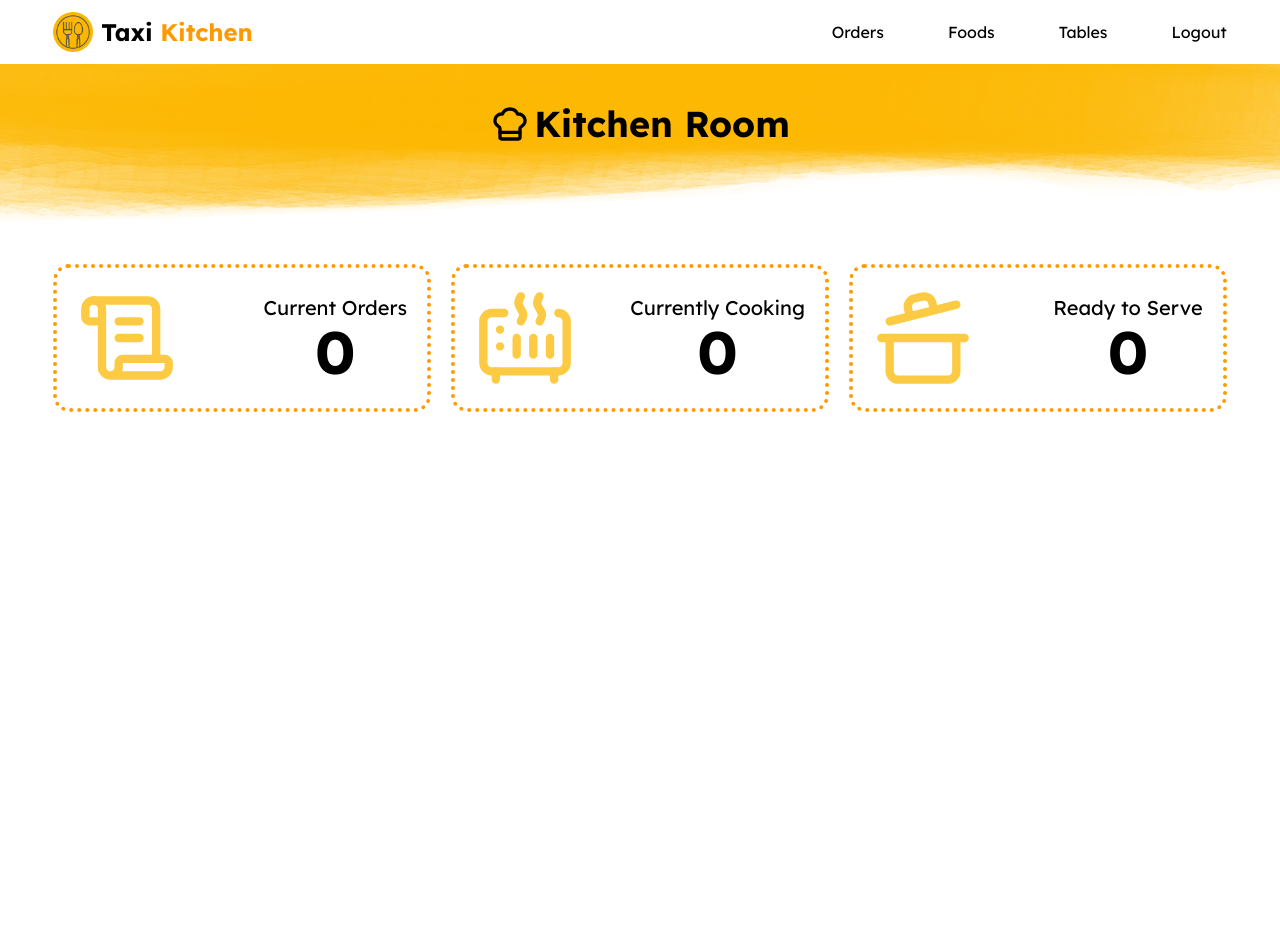
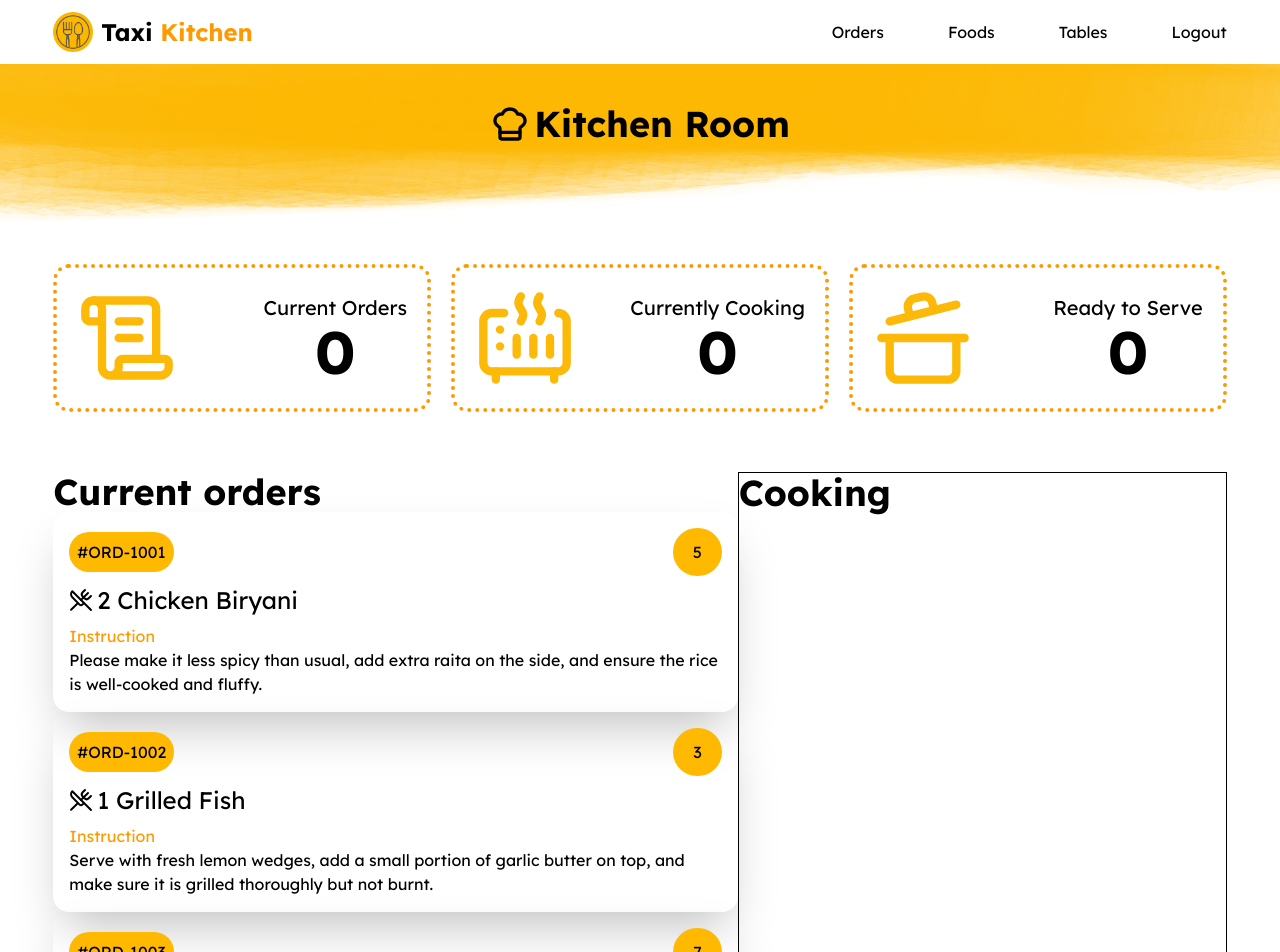
Before and after one commit to Fahim044/Taxi-Kitchen, a React (Vite) app: page / in a window 1280 px wide. Shown: the top 952 px of the page. Before the commit the page ends 800 px from the top, so only its background shows below. Built offline with nearby package versions, Linux system fonts and the light colour scheme.

Commit message:
added currentOrders

```diff
--- a/src/App.jsx
+++ b/src/App.jsx
@@ -1,11 +1,17 @@
 
+import { Suspense } from 'react'
 import './App.css'
 import Heading from './Components/Heading'
 import Navbar from './Components/Navbar'
 import States from './Components/States'
+import OrdersContainer from './Components/OrdersContainer'
+
+const loadOrders=()=>fetch('/orders.json').then(res=>res.json());
+
 
 function App() {
-
+const ordersPromise=loadOrders();
+// console.log(ordersPromise);
   return (
     <>
      <nav className='w-11/12 mx-auto py-3'>
@@ -16,6 +22,9 @@ function App() {
      </header>
      <section>
       <States></States>
+      <Suspense fallback={<h1>Loading...</h1>}>
+    <OrdersContainer promise={ordersPromise}></OrdersContainer>
+      </Suspense>
      </section>
     </>
   )
--- /dev/null
+++ b/src/Components/OrderCard.jsx
@@ -0,0 +1,26 @@
+import { UtensilsCrossed } from 'lucide-react';
+import React from 'react';
+
+const OrderCard = ({order}) => {
+    return (
+        <div className='rounded-2xl p-4 shadow-2xl '>
+            {/* order no+table no. */}
+            <div className='flex justify-between items-center'>
+                <p className='bg-amber-400 rounded-3xl p-2'>#{order.order_no}</p>
+                <p className='bg-amber-400 rounded-full px-5 py-3 '>{order.table_no}</p>
+            </div>
+            {/* title */}
+            <div className='flex gap-1 items-center my-2'>
+                <UtensilsCrossed />
+                <h2 className='text-2xl'>{order.quantity} {order.order_title}</h2>
+            </div>
+            {/* instruction */}
+            <h3 className='text-amber-500'>Instruction</h3>
+            <p>{order.special_instruction}</p>
+
+
+                </div>
+    );
+};
+
+export default OrderCard;
--- /dev/null
+++ b/src/Components/OrdersContainer.jsx
@@ -0,0 +1,34 @@
+import React, { use } from 'react';
+import OrderCard from './OrderCard';
+
+const OrdersContainer = ({promise}) => {
+    const data= use(promise);
+    console.log(data);
+    return (
+        <div>
+
+            <div className='grid grid-cols-1 lg:grid-cols-12 w-11/12 mx-auto py-5'>
+                <div className=' lg:col-span-7 '>
+                    <h1 className='text-4xl font-bold'>Current orders</h1>
+
+                <div className=' '>
+                    {
+                        data.map(order=><OrderCard order={order}></OrderCard>)
+                    }
+
+                </div>
+
+                </div>
+                <div className='lg:col-span-5 border '>
+                    <h1 className='text-4xl font-bold'>Cooking</h1>
+
+                     </div>
+
+            </div>
+
+
+        </div>
+    );
+};
+
+export default OrdersContainer;
```
